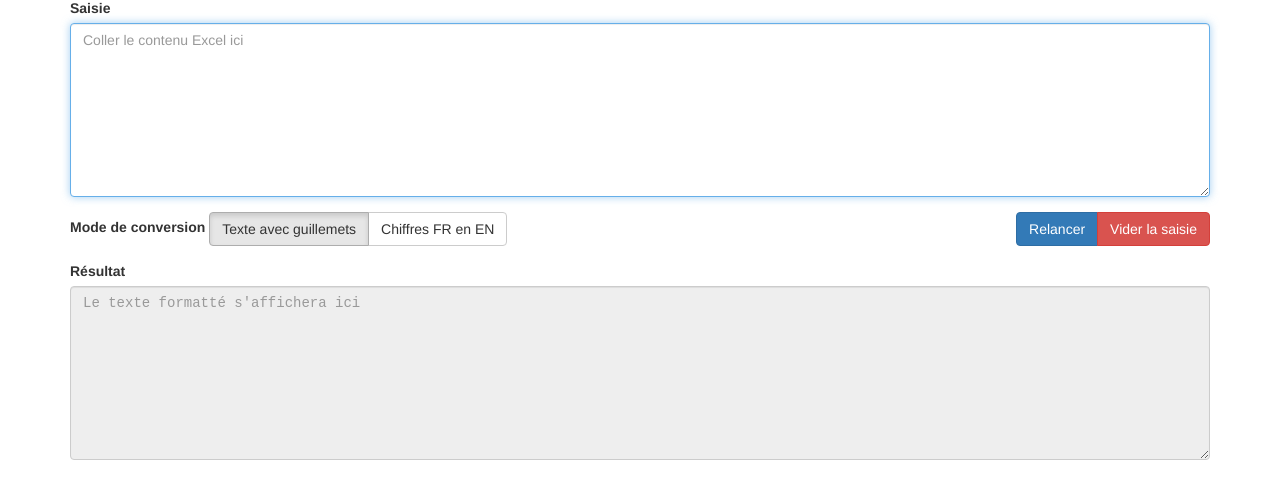
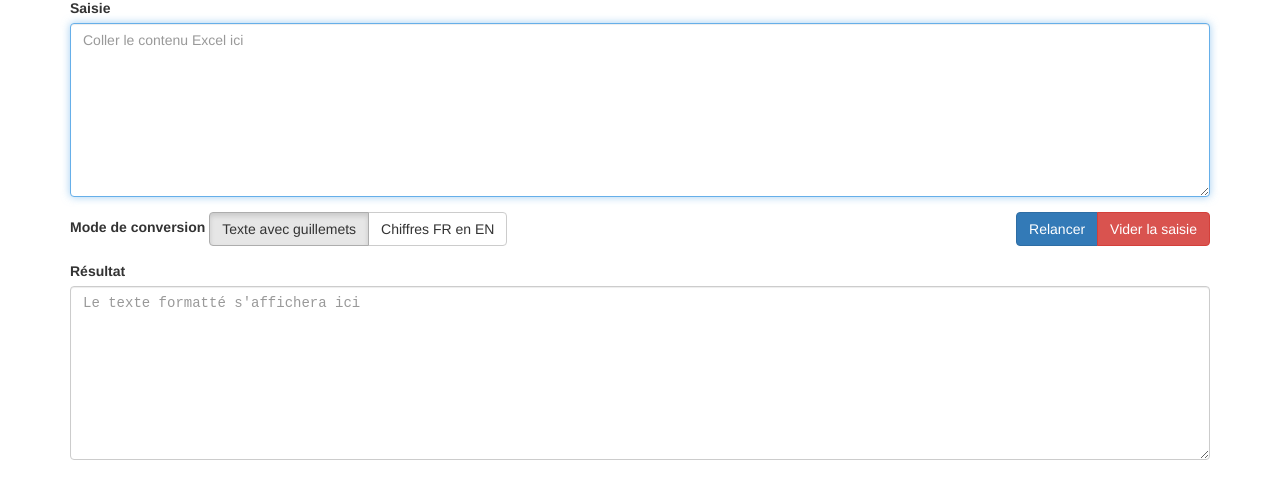
Before and after one commit to laurencedorman/excel-helper, a website: page index.html in a window 1280 px wide. Shown: the part 82-580 px from the top of the page. Drawn offline with nearby package versions, Linux system fonts and the light colour scheme.

Commit message:
update: remove disabled on output

```diff
--- a/index.html
+++ b/index.html
@@ -28,6 +28,7 @@
             <div class="form-group">
               <label for="">Mode de conversion</label>
               <div class="btn-group" id="mode">
+
                 <button type="button" data-mode="text" class="btn btn-default">Texte avec guillemets</button>
                 <button type="button" data-mode="number" class="btn btn-default">Chiffres FR en EN</button>
               </div>
@@ -40,7 +41,7 @@
         </div>
         <div class="form-group">
           <label for="ouput">Résultat</label>
-          <textarea disabled class="form-control" id="output" rows="8" placeholder="Le texte formatté s'affichera ici"></textarea>
+          <textarea class="form-control" id="output" rows="8" placeholder="Le texte formatté s'affichera ici"></textarea>
         </div>
       </form>
     </div><!-- /.container -->
```
